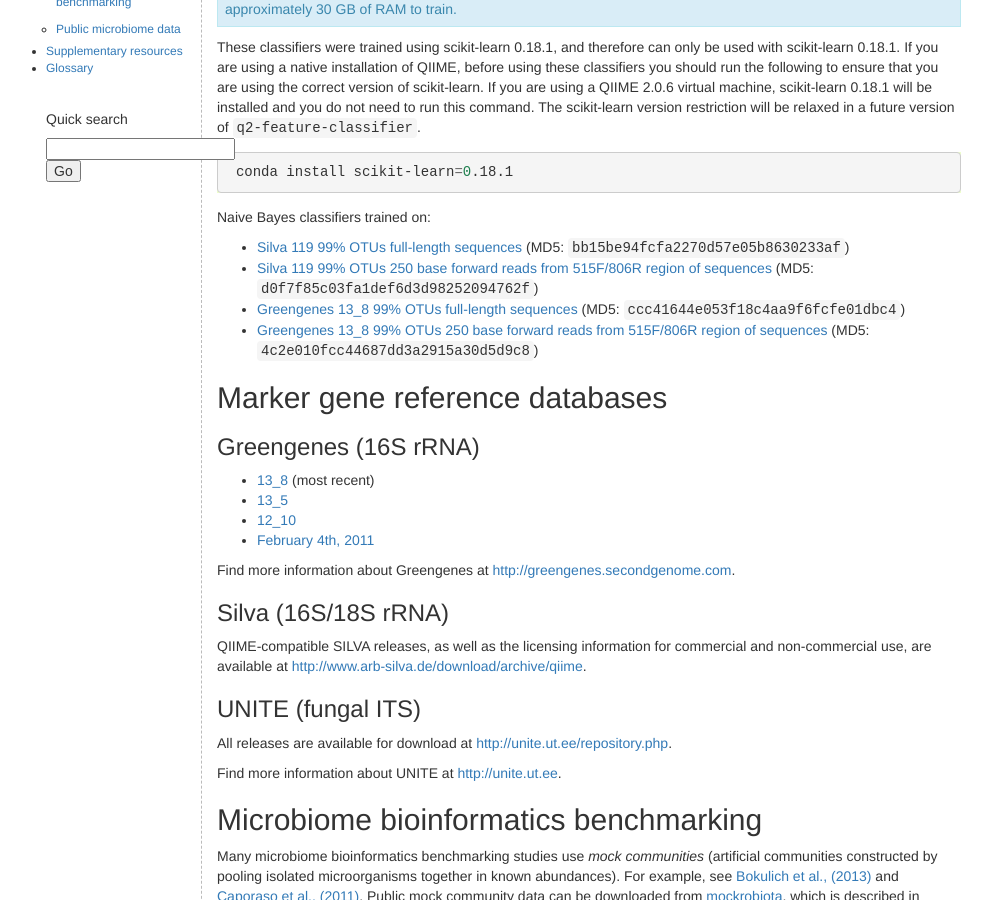
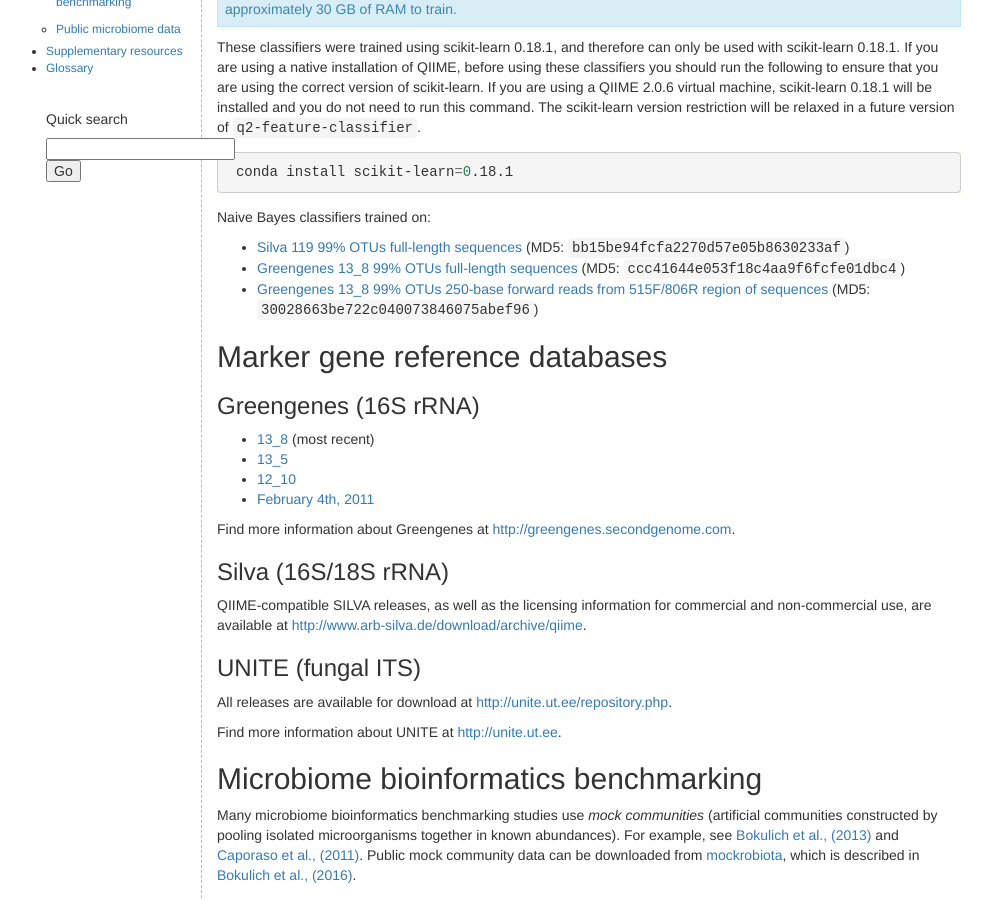
Before and after one commit to qiime2/docs, a Sphinx documentation site: the page built from source/data-resources.rst, in a window 1280 px wide and 900 px high, scrolled down 581 px. Shown: the whole window, without its empty margins (129-1121 px from the left). Built offline with Sphinx 7.4.7, drawn with Linux system fonts in a browser that asks for light colours; pages that are not in the unit, such as notebooks, are missing from menus; the version number could not be read and is left out.

Commit message:
removed Silva 515/806 classifier, as this was built incorrectly

```diff
--- a/source/data-resources.rst
+++ b/source/data-resources.rst
@@ -18,9 +18,8 @@
 Naive Bayes classifiers trained on:
 
 - `Silva 119 99% OTUs full-length sequences <https://data.qiime2.org/2.0.6/common/silva-119-99-full-length-nb-classifier.qza>`_ (MD5: ``bb15be94fcfa2270d57e05b8630233af``)
-- `Silva 119 99% OTUs 250 base forward reads from 515F/806R region of sequences <https://data.qiime2.org/2.0.6/common/silva-119-99-515-806-nb-classifier.qza>`_ (MD5: ``d0f7f85c03fa1def6d3d98252094762f``)
 - `Greengenes 13_8 99% OTUs full-length sequences <https://data.qiime2.org/2.0.6/common/gg-13-8-99-full-length-nb-classifier.qza>`_ (MD5: ``ccc41644e053f18c4aa9f6fcfe01dbc4``)
-- `Greengenes 13_8 99% OTUs 250 base forward reads from 515F/806R region of sequences <https://data.qiime2.org/2.0.6/common/gg-13-8-99-515-806-nb-classifier.qza>`_ (MD5: ``4c2e010fcc44687dd3a2915a30d5d9c8``)
+- `Greengenes 13_8 99% OTUs 250-base forward reads from 515F/806R region of sequences <https://data.qiime2.org/2.0.6/common/gg-13-8-99-515-806-nb-classifier.qza>`_ (MD5: ``30028663be722c040073846075abef96``)
 
 Marker gene reference databases
 -------------------------------
--- a/source/tutorials/feature-classifier.rst
+++ b/source/tutorials/feature-classifier.rst
@@ -30,7 +30,7 @@
     curl -sLO https://data.qiime2.org/2.0.6/tutorials/training-feature-classifiers/85_otu_taxonomy.txt
     curl -sLO https://data.qiime2.org/2.0.6/tutorials/training-feature-classifiers/rep-seqs.qza
 
-Next we import the raw data into QIIME 2 Artifacts. Note that we will load the reference sequences into a ``FeatureData[Sequence]``. In the next release of QIIME 2 we will load them into a more appropriate ``FeatureData[AlignedSequence]`` Artifact.
+Next we import the raw data into QIIME 2 Artifacts. Note that we will load the aligned reference sequences into a ``FeatureData[Sequence]``. In the next release of QIIME 2 we will load them into a more appropriate ``FeatureData[AlignedSequence]`` Artifact.
 
 .. command-block::
 
```
